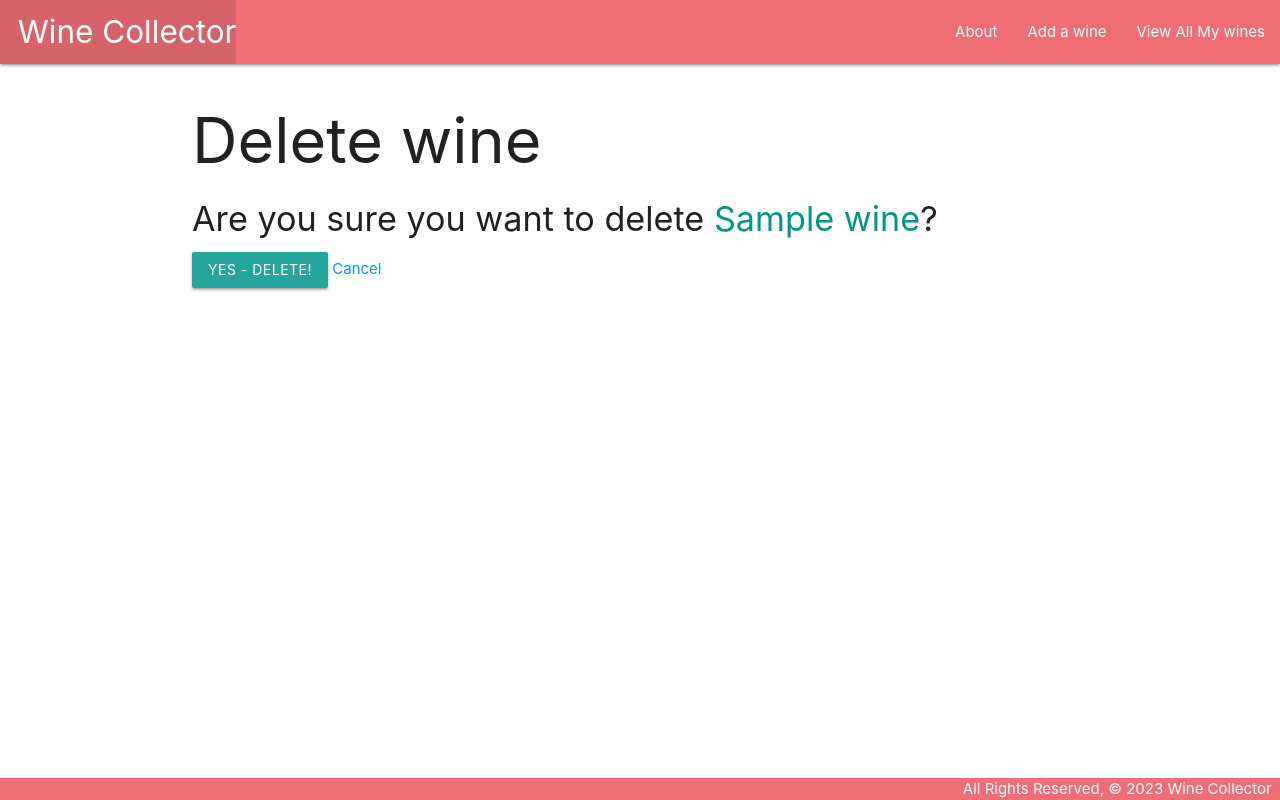
After one commit to VeronicaMarie37/winecollector, a Django app: page /wines/1/delete/ in a window 1280 px wide. The commit adds this page. Run offline with Django 4.2, Linux system fonts and the light colour scheme; tables that the repository leaves empty hold one stand-in row (values such as "Sample post").

Commit message:
part 3 done

```diff
--- a/main_app/models.py
+++ b/main_app/models.py
@@ -1,4 +1,5 @@
 from django.db import models
+from django.urls import reverse
 
 # Create your models here.
 class Wine(models.Model):
@@ -9,5 +10,11 @@ class Wine(models.Model):
     age = models.IntegerField()
 
 
-def __str__(self):
-    return self.name
+
+    def __str__(self):
+        return self.name
+
+
+# Add this method
+    def get_absolute_url(self):
+        return reverse('detail', kwargs={'wine_id': self.id})
--- a/main_app/templates/base.html
+++ b/main_app/templates/base.html
@@ -9,18 +9,19 @@
   <meta http-equiv="X-UA-Compatible" content="ie=edge">
   <title>Wine Collector</title>
   <link rel="stylesheet" href="https://cdnjs.cloudflare.com/ajax/libs/materialize/1.0.0/css/materialize.min.css">
-  <link rel="stylesheet" type="text/css" href="{% static 'css/style.css' %}">
+  <link rel="stylesheet" href="{% static 'css/style.css' %}">
 </head>
 <body>
   <header class="navbar-fixed">
     <nav>
       <div class="nav-wrapper">
         <ul>
-          <li><a href="/" class="left brand-logo">&nbsp;&nbsp;Wine Collector</a></li>
+          <li><a href="{% url 'home' %}" class="left brand-logo">&nbsp;&nbsp;Wine Collector</a></li>
         </ul>
         <ul class="right">
-          <li><a href="/about">About</a></li>
-          <li><a href="/wines">View All My wines</a></li>
+          <li><a href="{% url 'about' %}">About</a></li>
+          <li><a href="{% url 'wines_create' %}">Add a wine</a></li>
+          <li><a href="{% url 'index' %}">View All My wines</a></li>
 
         </ul>
       </div>
--- /dev/null
+++ b/main_app/templates/main_app/wine_confirm_delete.html
@@ -0,0 +1,13 @@
+{% extends 'base.html' %}
+
+{% block content %}
+  <h1>Delete wine</h1>
+
+  <h4>Are you sure you want to delete <span class="teal-text">{{ object.name }}</span>?</h4>
+
+  <form action="" method="POST">
+    {% csrf_token %}
+    <input type="submit" value="Yes - Delete!" class="btn">
+    <a href="{% url 'detail' wine.id %}">Cancel</a>
+  </form>
+{% endblock %}
--- a/main_app/templates/wines/detail.html
+++ b/main_app/templates/wines/detail.html
@@ -16,6 +16,12 @@
         <p>Age: light</p>
       {% endif %}
     </div>
+     <!-- Add the following markup -->
+  <div class="card-action">
+    <a href="{% url 'wines_update' wine.id %}">Edit</a>
+    <a href="{% url 'wines_delete' wine.id %}">Delete</a>
+  </div>
+  <!-- New markup above -->
   </div>
 
 
--- a/main_app/urls.py
+++ b/main_app/urls.py
@@ -5,6 +5,8 @@ urlpatterns = [
   path('', views.home, name='home'),
   path('about/', views.about, name='about'),
   path('wines/', views.wines_index, name='index'),
-    path('wines/<int:wine_id>/', views.wines_detail, name='detail'),
-
+  path('wines/<int:wine_id>/', views.wines_detail, name='detail'),
+  path('wines/create/', views.WineCreate.as_view(), name='wines_create'),
+  path('wines/<int:pk>/update/', views.WineUpdate.as_view(), name='wines_update'),
+  path('wines/<int:pk>/delete/', views.WineDelete.as_view(), name='wines_delete'),
 ]
--- a/main_app/views.py
+++ b/main_app/views.py
@@ -1,18 +1,6 @@
 from django.shortcuts import render
+from django.views.generic.edit import CreateView, UpdateView, DeleteView
 from .models import Wine
-
-
-
-
-# class Wine(models.Model):
-#     name = models.CharField(max_length=100)
-#     color = models.CharField(max_length=100)
-#     origin = models.CharField(max_length=100)
-#     description = models.TextField(max_length=250)
-#     age = models.IntegerField()
-
-
-
 
 
 # Define the home view
@@ -34,3 +22,21 @@ def wines_detail(request, wine_id):
   return render(request, 'wines/detail.html', {
     'wine': wine
     })
+
+class WineCreate(CreateView):
+  model = Wine
+  fields = '__all__'
+   # Special string pattern Django will use
+  # success_url = '/wines/{wine_id}' # <--- must specify an exact ID
+  # # Or..more fitting... you want to just redirect to the index page
+  # # success_url = '/wines'
+
+
+class WineUpdate(UpdateView):
+    model = Wine
+  # Let's disallow the renaming of a cat by excluding the name field!
+    fields = ['color', 'origin','description', 'age']
+
+class WineDelete(DeleteView):
+  model = Wine
+  success_url = '/wines'
```
Also changed, not shown: main_app/templates/main_app/wine_form.html (added, +22 -0 lines).
